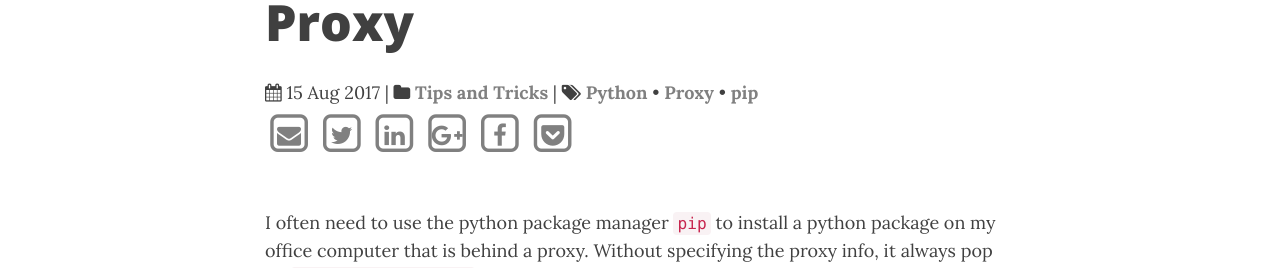
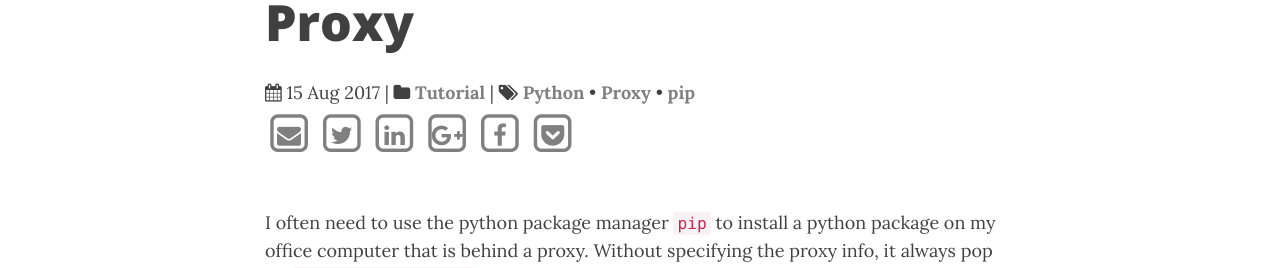
Before and after one commit to stonefl/stonefl.github.io, a Jekyll site: the page built from _posts/2017-09-22-how-to-use-pip-behind-a-proxy.md, in a window 1280 px wide and 900 px high. Shown: the part 190-458 px from the top of the window. Built offline with Jekyll 4.4.1, drawn with Linux system fonts in a browser that asks for light colours; nearby versions of some CDN libraries; comment, search, counter and statistics services are not loaded.

Commit message:
Update 2017-09-22-how-to-use-pip-behind-a-proxy.md

```diff
--- a/_posts/2017-09-22-how-to-use-pip-behind-a-proxy.md
+++ b/_posts/2017-09-22-how-to-use-pip-behind-a-proxy.md
@@ -3,12 +3,12 @@ layout: post
 published: true
 title: How to Use pip behind a Proxy
 date: '2017-08-15'
-categories:
-  - Tips and Tricks
 tags:
   - Python
   - Proxy
   - pip
+categories:
+  - Tutorial
 ---
 I often need to use the python package manager `pip` to install a python package on my office computer that is behind a proxy. Without specifying the proxy info, it always pop up `Connection refused`errors. Following settings and commands can be used to make 'pip install' work smoothly.
 <!--more-->
```
